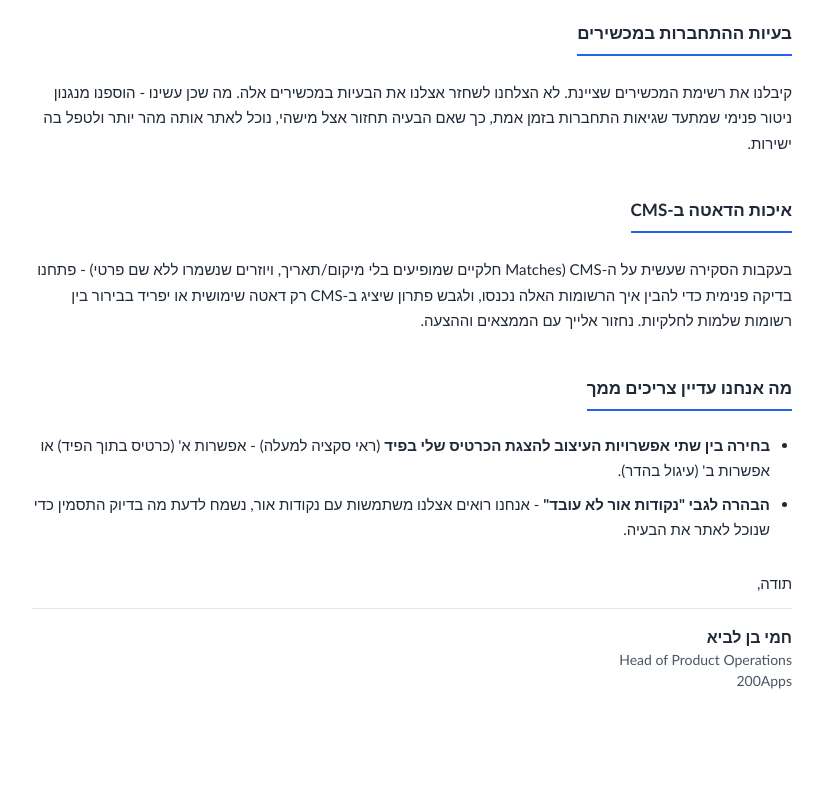
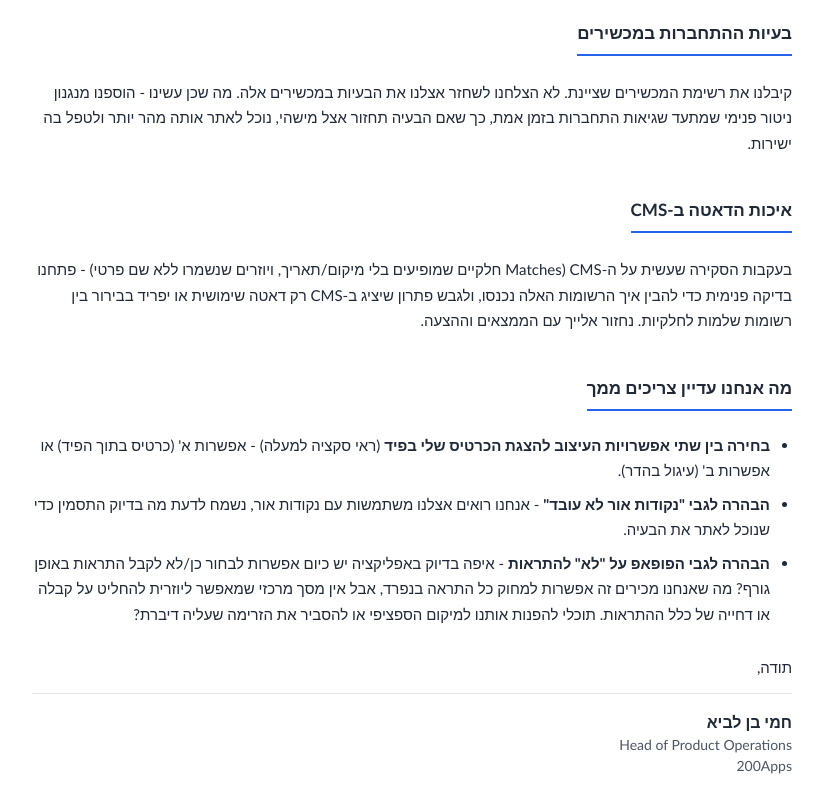
Before and after one commit to Hemibl/sfc-status-2026-05-13, a plain HTML site: page index.html in a window 1280 px wide. Shown: the part 2810-3610 px from the top of the page, without its empty margins (228-1051 px from the left). Before the commit the page ends 3525 px from the top, so only its background shows below. Drawn offline with Linux system fonts and the light colour scheme.

Commit message:
Add clarification question on notifications opt-out location

```diff
--- a/index.html
+++ b/index.html
@@ -204,6 +204,7 @@
 <ul>
   <li><strong>בחירה בין שתי אפשרויות העיצוב להצגת הכרטיס שלי בפיד</strong> (ראי סקציה למעלה) - אפשרות א' (כרטיס בתוך הפיד) או אפשרות ב' (עיגול בהדר).</li>
   <li><strong>הבהרה לגבי "נקודות אור לא עובד"</strong> - אנחנו רואים אצלנו משתמשות עם נקודות אור, נשמח לדעת מה בדיוק התסמין כדי שנוכל לאתר את הבעיה.</li>
+  <li><strong>הבהרה לגבי הפופאפ על "לא" להתראות</strong> - איפה בדיוק באפליקציה יש כיום אפשרות לבחור כן/לא לקבל התראות באופן גורף? מה שאנחנו מכירים זה אפשרות למחוק כל התראה בנפרד, אבל אין מסך מרכזי שמאפשר ליוזרית להחליט על קבלה או דחייה של כלל ההתראות. תוכלי להפנות אותנו למיקום הספציפי או להסביר את הזרימה שעליה דיברת?</li>
 </ul>
 
 <p class="signoff">תודה,</p>
```
